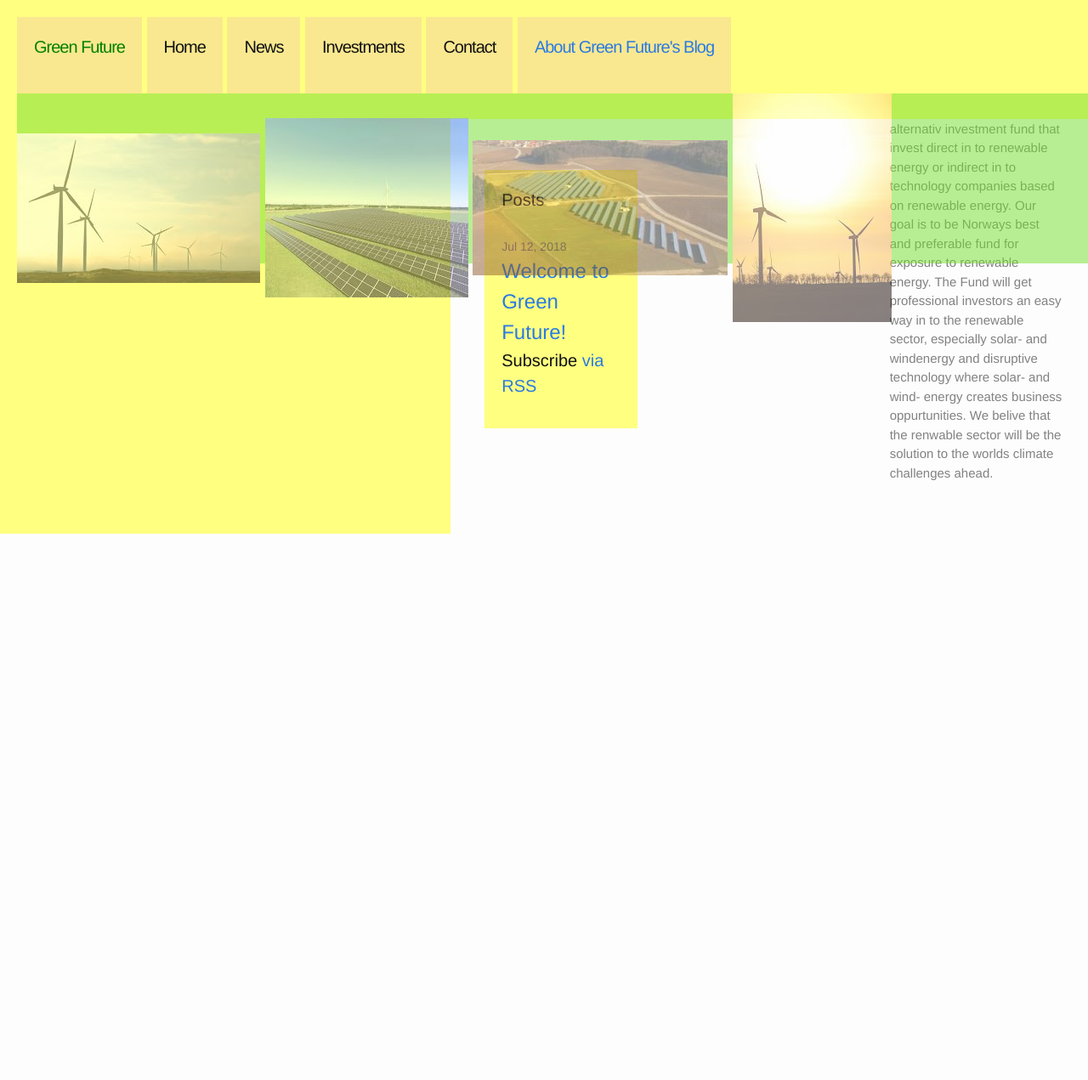
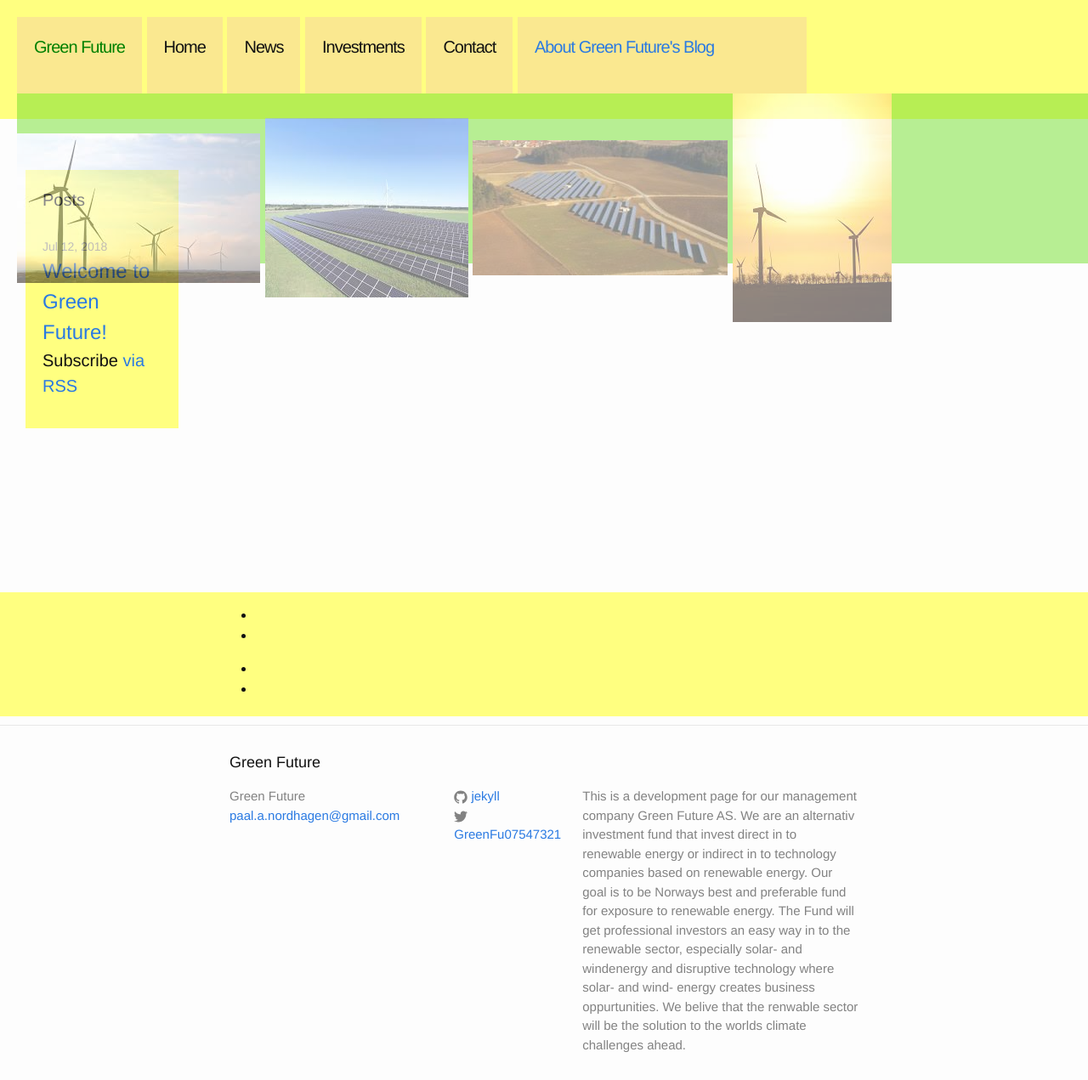
Before and after one commit to Paal-August/Paal-August.github.io, a Jekyll site: the page built from index.html, in a window 1280 px wide and 1271 px high. Shown: the whole window at 85% size. Built offline with Jekyll 4.4.1, drawn with Linux system fonts in a browser that asks for light colours.

Commit message:
Update _layout.scss

```diff
--- a/_sass/_layout.scss
+++ b/_sass/_layout.scss
@@ -3,7 +3,7 @@
  */
 
 .container{
-  display: flex;
+  display: grid;
   position: relative;
   max-height:1000px;
   margin: auto;
@@ -123,6 +123,7 @@
   /*   grid-area: 1 / 7 / 2/8;*/
     font-size: 20px;
     height:50px;
+    width:300px;
     letter-spacing: -1px;
     padding:20px;
     background-color:#dd72DF2A;
```
